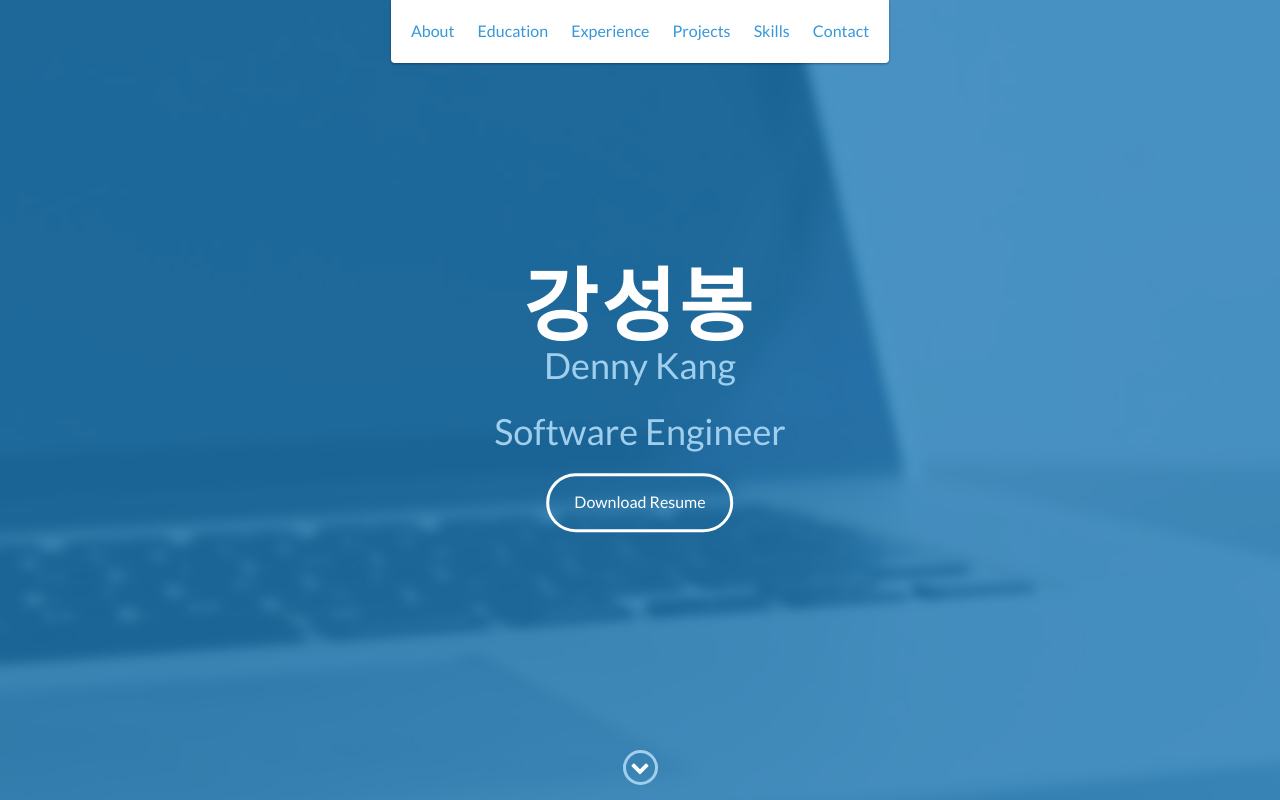
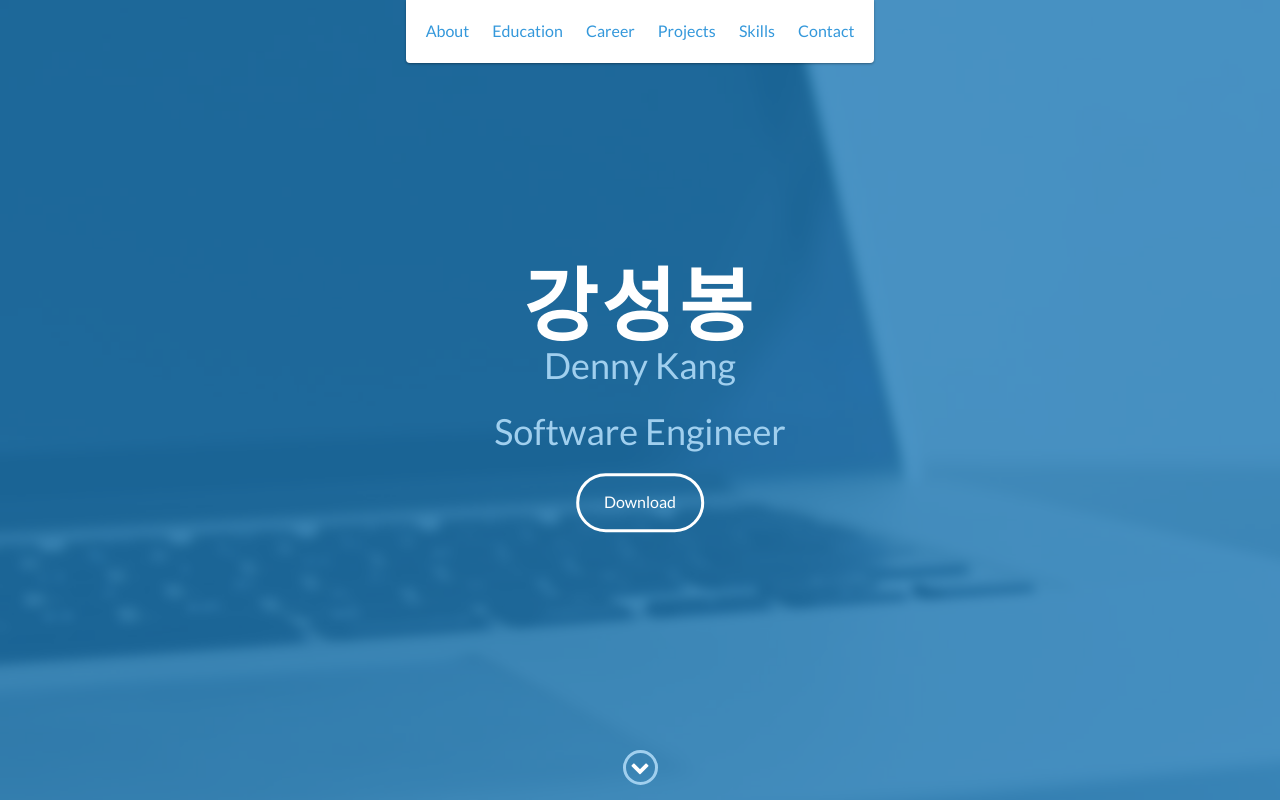
Before and after one commit to kang1131/portfolio, a website: page index.html in a window 1280 px wide. Shown: the top 800 px of the page. Drawn offline with nearby package versions, Linux system fonts and the light colour scheme.

Commit message:
Update index.html

```diff
--- a/index.html
+++ b/index.html
@@ -31,7 +31,7 @@
                 <a href="#education">Education</a>
             </li>
             <li>
-                <a href="#experience">Experience</a>
+                <a href="#experience">Career</a>
             </li>
             <li>
                 <a href="#projects">Projects</a>
@@ -51,7 +51,7 @@
             <h1>강성봉</h1>
             <h2>Denny Kang</h2>
             <h2>Software Engineer</h2>
-            <a href="./portfolio.pdf" class="btn-rounded-white">Download Resume</a>
+            <a href="./portfolio.pdf" class="btn-rounded-white">Download</a>
         </div>
         <!-- End #lead-content -->
 
@@ -105,7 +105,7 @@
     <!-- End #education -->
 
     <div id="experience" class="background-alt">
-        <h2 class="heading">Experience</h2>
+        <h2 class="heading">Career</h2>
         <div id="experience-timeline">
             <div data-date="2011. 01. – 2017. 12.">
                 <h3>인프라웨어</h3>
```
